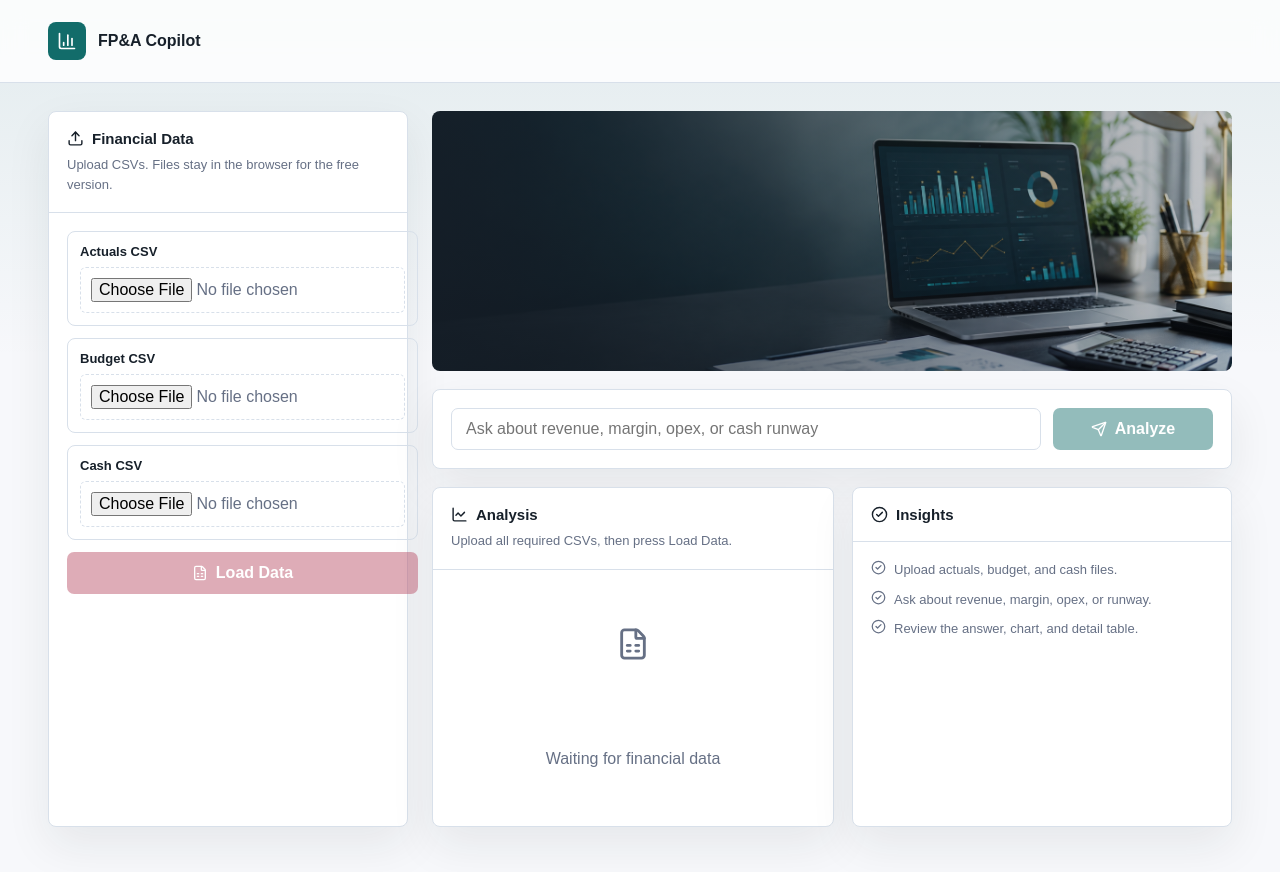
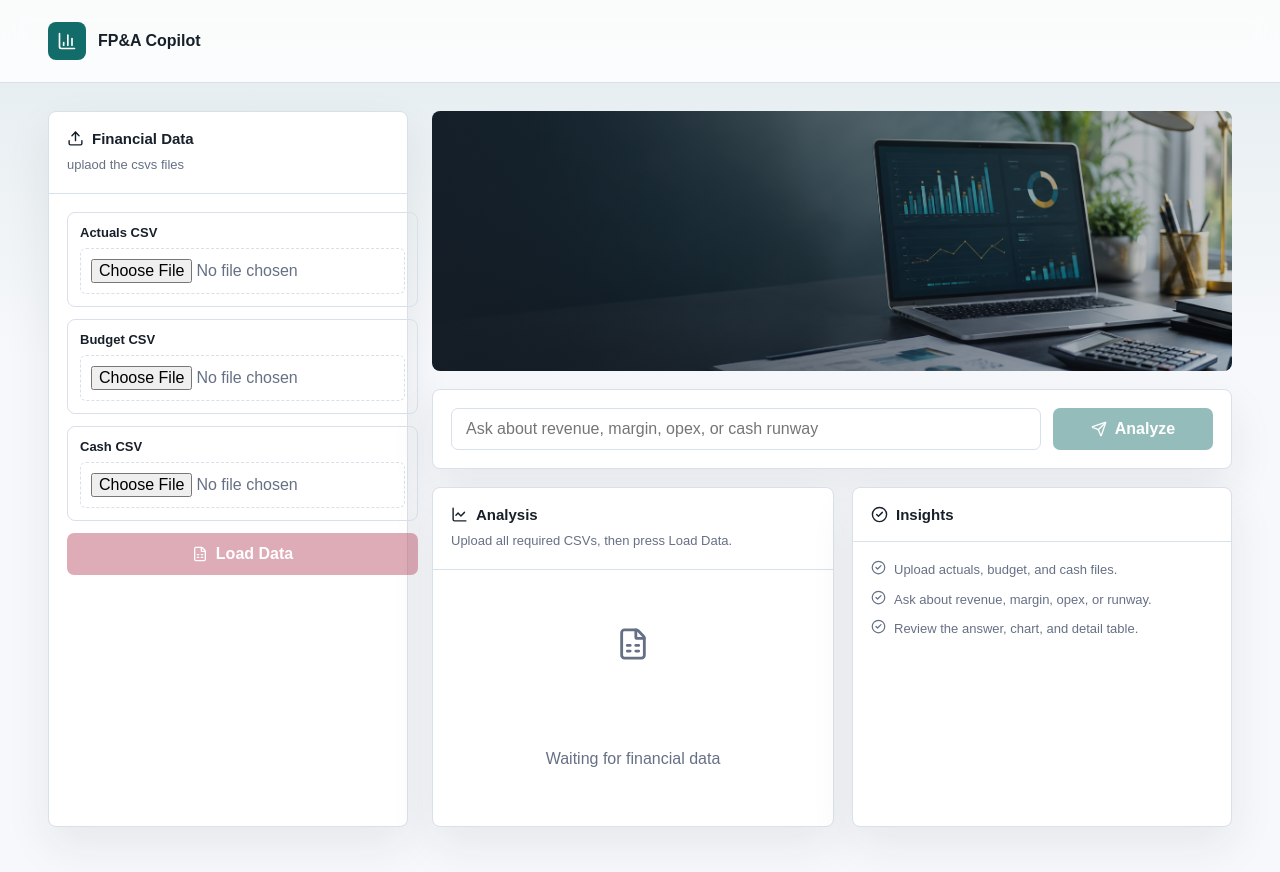
Before and after one commit to ravenfire24/financial-planning-analysis-copilot, a Next.js app: page / in a window 1280 px wide. Shown: the top 872 px of the page. Built offline with nearby package versions, Linux system fonts and the light colour scheme.

Commit message:
Update upload panel copy

```diff
--- a/components/fpna-dashboard.tsx
+++ b/components/fpna-dashboard.tsx
@@ -186,7 +186,7 @@ export function FpnaDashboard() {
               Financial Data
             </h2>
             <p className="panel-note">
-              Upload CSVs. Files stay in the browser for the free version.
+              uplaod the csvs files
             </p>
           </div>
           <div className="panel-body">
```
